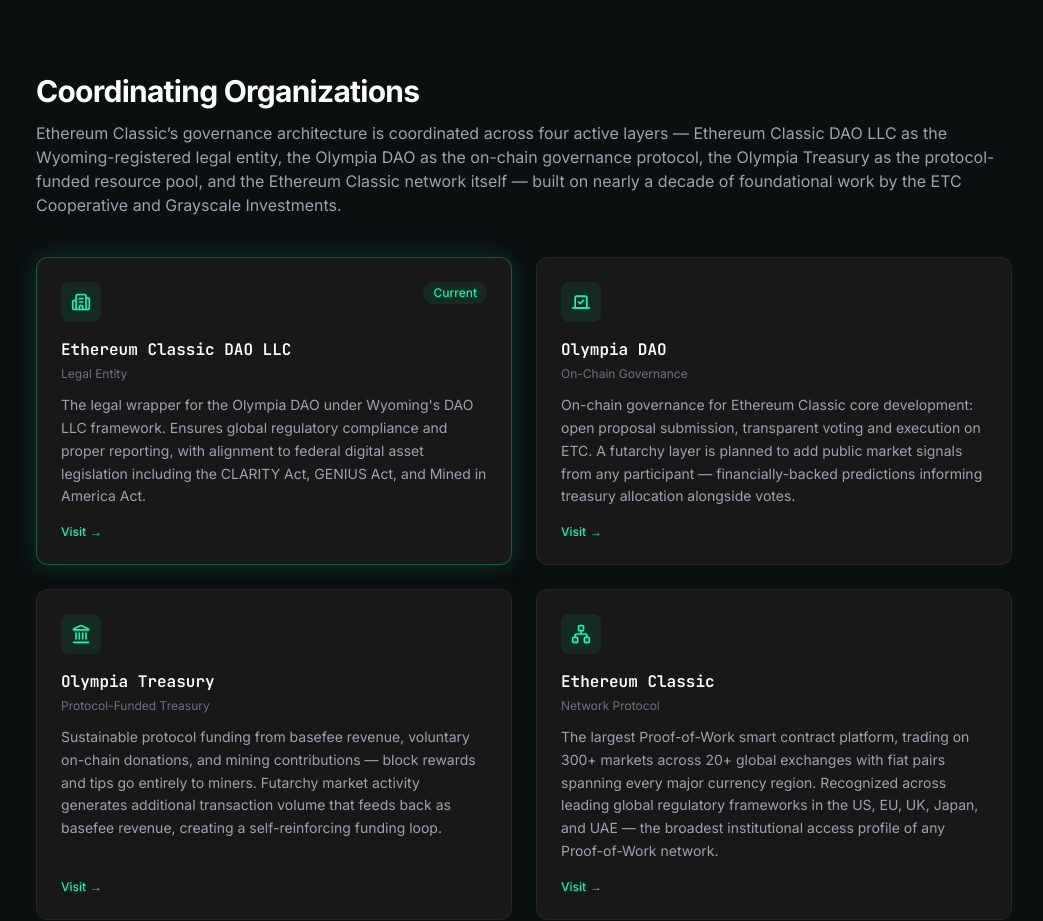
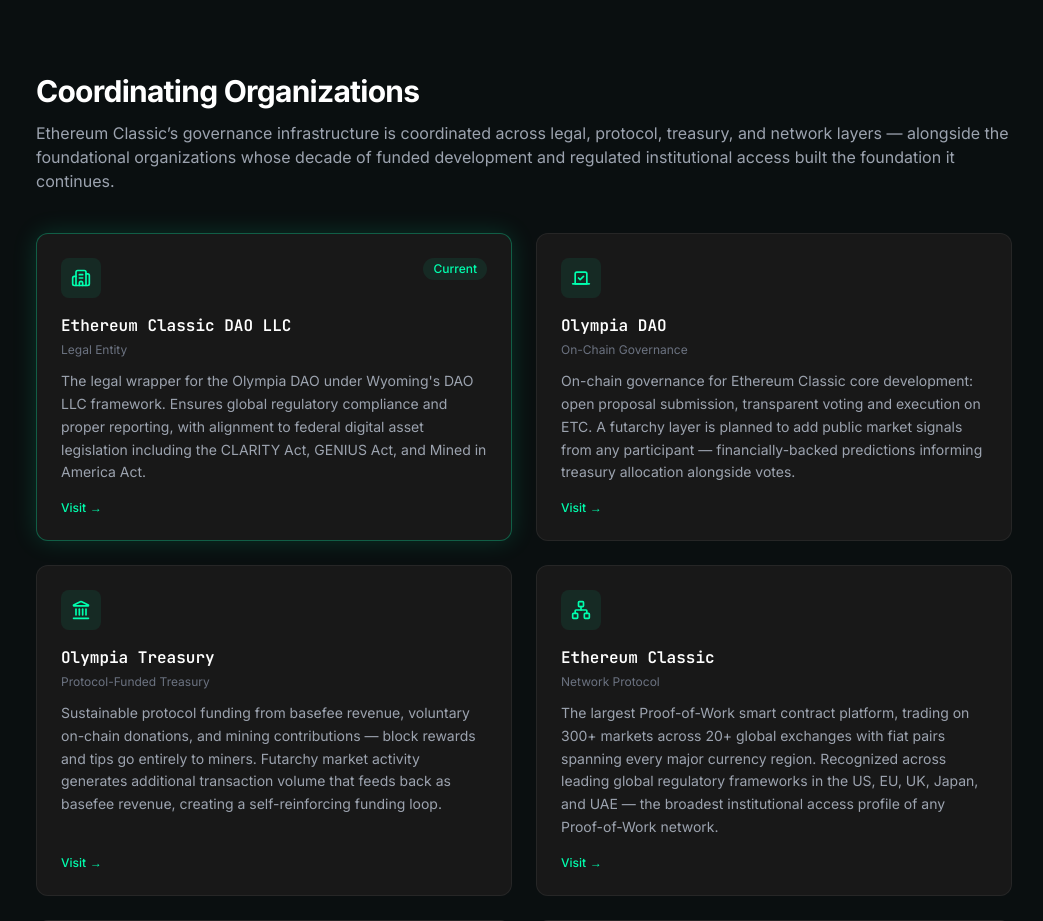
Before and after one commit to EthereumClassicDAO/ethereumclassicdao-org, a Next.js app: page / in a window 1280 px wide. Shown: the part 5620-6541 px from the top of the page, without its empty margins (116-1159 px from the left). Built offline with nearby package versions, Linux system fonts and the light colour scheme; no server answers.

Commit message:
Future-proof Coordinating Organizations intro — no entity count
Co-Authored-By: Claude Sonnet 4.6 <noreply@anthropic.com>

```diff
--- a/components/home/OlympiaEcosystemSection.tsx
+++ b/components/home/OlympiaEcosystemSection.tsx
@@ -70,13 +70,11 @@ export function OlympiaEcosystemSection() {
               Coordinating Organizations
             </h2>
             <p className="mt-3 text-base text-[var(--text-muted)]">
-              Ethereum Classic&rsquo;s governance architecture is coordinated
-              across four active layers &mdash; Ethereum Classic DAO LLC as
-              the Wyoming-registered legal entity, the Olympia DAO as the
-              on-chain governance protocol, the Olympia Treasury as the
-              protocol-funded resource pool, and the Ethereum Classic network
-              itself &mdash; built on nearly a decade of foundational work by
-              the ETC Cooperative and Grayscale Investments.
+              Ethereum Classic&rsquo;s governance infrastructure is
+              coordinated across legal, protocol, treasury, and network
+              layers &mdash; alongside the foundational organizations whose
+              decade of funded development and regulated institutional access
+              built the foundation it continues.
             </p>
           </FadeIn>
 
```
